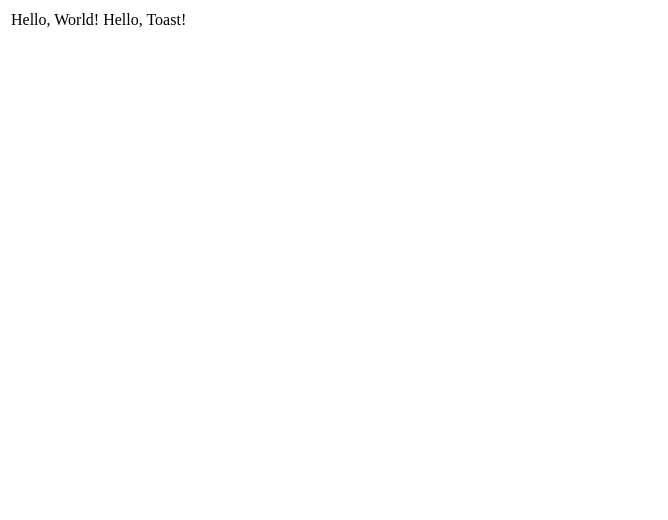
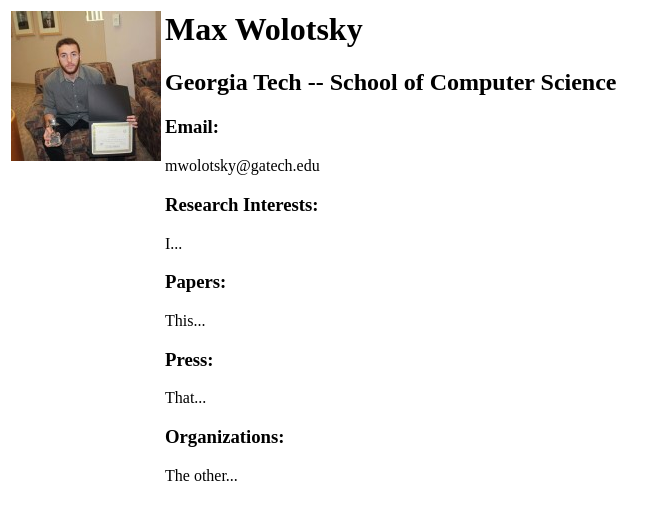
Before and after one commit to mwolotsky/mwolotsky.github.io, a plain HTML site: page index.html in a window 1280 px wide. Shown: the whole page, without its empty margins (0-668 px from the left). Drawn offline with Linux system fonts and the light colour scheme.

Commit message:
Add Template

```diff
--- a/index.html
+++ b/index.html
@@ -3,10 +3,20 @@
     <tbody>
         <tr>
             <td valign="top">
-                Hello, World!
+                <img src="max.jpg" align="top">
             </td>
             <td valign="top">
-                Hello, Toast!
+                <h1>Max Wolotsky</h1>
+                <h2>Georgia Tech -- School of Computer Science</h2>
+                <h3>Email: </h3> mwolotsky@gatech.edu
+                <h3>Research Interests:</h3>
+                I...
+                <h3>Papers:</h3>
+                This...
+                <h3>Press:</h3>
+                That...
+                <h3>Organizations:</h3>
+                The other...
             </td>
         </tr>
     </tbody>
```
Also changed, not shown: max.jpg (added).
